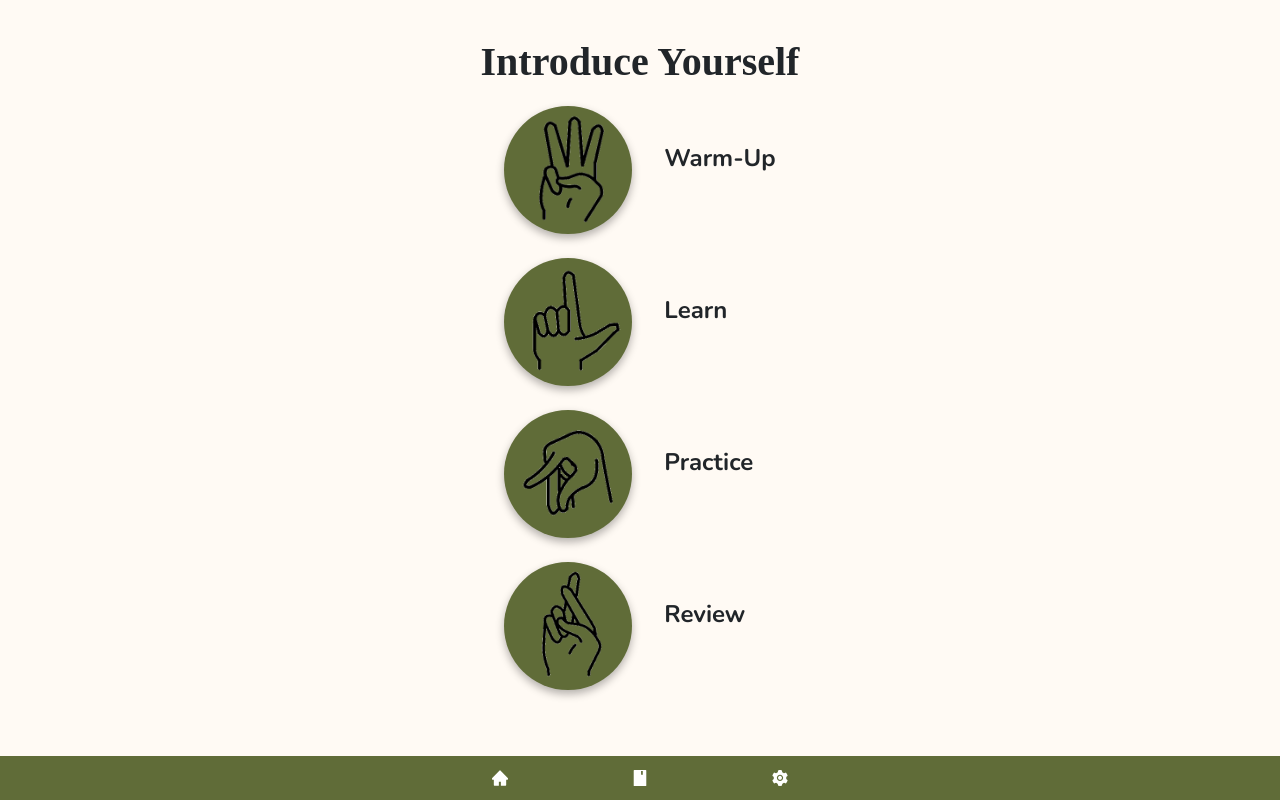
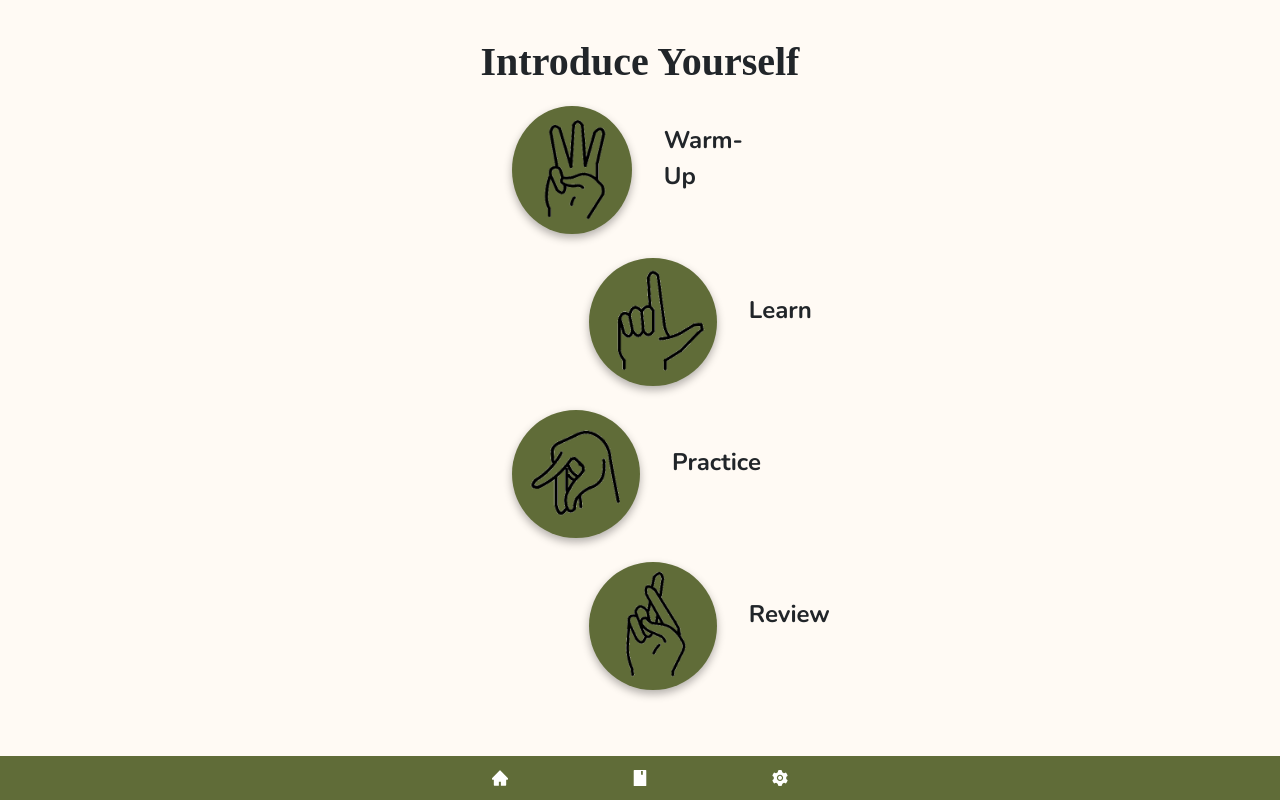
Before and after one commit to michaelvega/LearnASL, a React (Create React App) app: page /#/introduceYourself in a window 1280 px wide. Built offline with nearby package versions, Linux system fonts and the light colour scheme; a web font is replaced by a local one.

Commit message:
Added Initial Input

```diff
--- a/src/components/introduceYourself/IntroduceYourself.css
+++ b/src/components/introduceYourself/IntroduceYourself.css
@@ -13,7 +13,20 @@
 .lessons {
     display: flex;
     flex-direction: column;
+    align-items: center;
     gap: 1.5rem;
+    width: 100%;
+}
+
+.lessonWrapper {
+    display: flex;
+    flex-direction: row;
+    align-items: center;
+    width: 20%
+}
+
+.lessonWrapper:nth-child(even) {
+    margin-left: 12%;
 }
 
 .lessonBtn {
@@ -29,6 +42,7 @@
 
     box-shadow: 0px 4px 8px rgba(0, 0, 0, 0.3); /* Creates the drop shadow */
 }
+
 
 /*HARD CODED HOVER, CHANGE LATER*/
 .lessonBtn:hover {
@@ -74,9 +88,3 @@
     height: auto;
     margin-bottom: 5%;
 }
-
-.lessonWrapper {
-    display: flex;
-    flex-direction: row;
-    align-items: center;
-}
```
